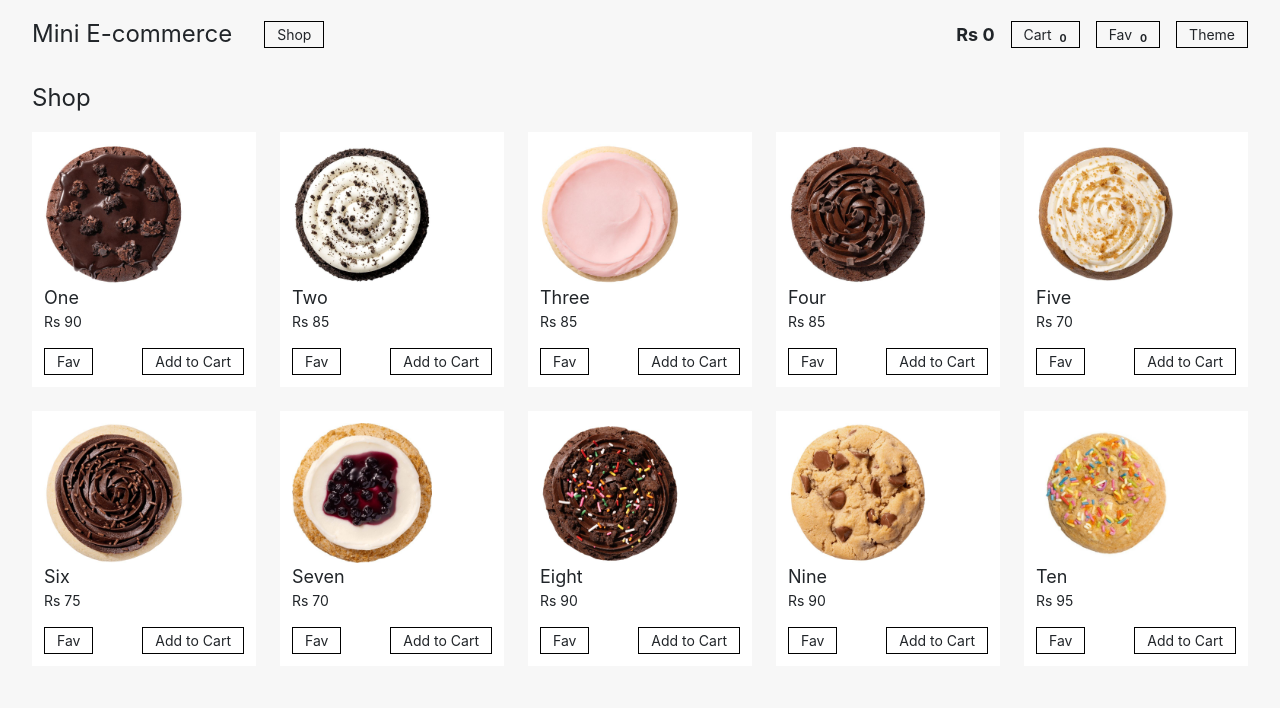
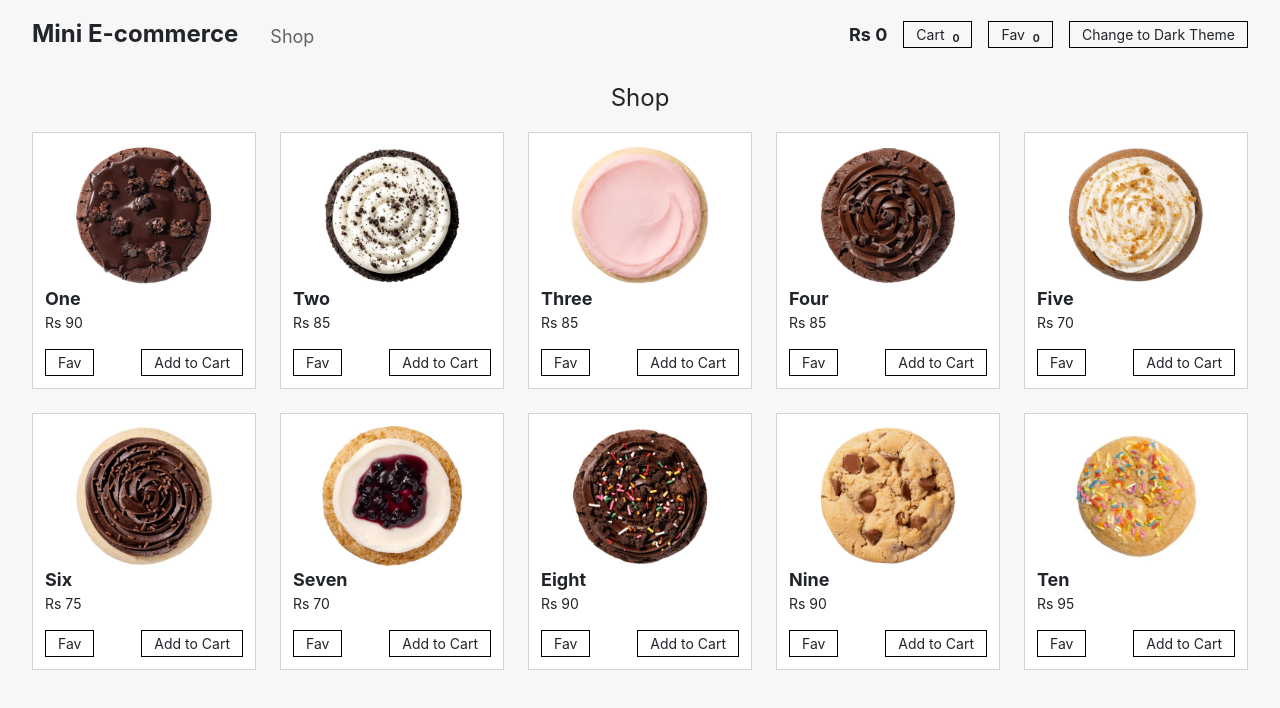
Before and after one commit to NitikaMaharjan/mini-ecommerce, a React (Vite) app: page / in a window 1280 px wide. Shown: the top 708 px of the page. Built offline with nearby package versions, Linux system fonts and the light colour scheme.

Commit message:
add theme slice

```diff
--- a/src/App.css
+++ b/src/App.css
@@ -5,5 +5,6 @@
 
 .product-item {
     padding: 12px;
-    background-color: white;
+    background-color: var(--hover-text-color);
+    border: 1px solid var(--bg-line-color);
 }
--- a/src/components/Cart.jsx
+++ b/src/components/Cart.jsx
@@ -6,21 +6,25 @@ export default function Fav() {
   const cartItems = useSelector(state => state.products.cartItems);
   return (
     <div className="content">
-      <h1 className="mb-4">Cart</h1>
-      {
-        cartItems.length!==0 &&
-        <button className="mb-4" onClick={()=>{dispatch(clearCart())}}>Clear Cart</button>
-      }
+      <h1 className="mb-4 text-center">Cart</h1>
+      <div className="flex justify-end">
+        {
+          cartItems.length!==0 &&
+          <button className="mb-4" onClick={()=>{dispatch(clearCart())}}>Clear Cart</button>
+        }
+      </div>
       <div className="grid grid-cols-5 gap-6">
         {
           cartItems.map((item, id)=>{
             return <div key={id} className="product-item">
-              <img src={item.url} style={{height: "140px", width: "140px"}}/>
-              <h3>{item.name}</h3>
+              <div className="w-full flex justify-center">
+                <img src={item.url} style={{height: "140px", width: "140px"}}/>
+              </div>
+              <h3><b>{item.name}</b></h3>
               <p>Rs {item.price}</p>
               <div className="flex justify-between mt-4">
-                <button className="button" onClick={()=>{dispatch(addToFav({id: item.id, url: item.url, name: item.name, price: item.price}))}}>Fav</button>
-                <button className="button" onClick={()=>{dispatch(removeFromCart({id: item.id, price: item.price}))}}>Remove from cart</button>
+                <button onClick={()=>{dispatch(addToFav({id: item.id, url: item.url, name: item.name, price: item.price}))}}>Fav</button>
+                <button onClick={()=>{dispatch(removeFromCart({id: item.id, price: item.price}))}}>Remove from cart</button>
               </div>
             </div>
           })
--- a/src/components/Fav.jsx
+++ b/src/components/Fav.jsx
@@ -6,17 +6,19 @@ export default function Fav() {
   const favItems = useSelector(state => state.products.favItems);
   return (
     <div className="content">
-      <h1 className="mb-4">Fav</h1>
+      <h1 className="mb-4 text-center">Fav</h1>
       <div className="grid grid-cols-5 gap-6">
         {
           favItems.map((item, id)=>{
             return <div key={id} className="product-item">
-              <img src={item.url} style={{height: "140px", width: "140px"}}/>
-              <h3>{item.name}</h3>
+              <div className="w-full flex justify-center">
+                <img src={item.url} style={{height: "140px", width: "140px"}}/>
+              </div>
+              <h3><b>{item.name}</b></h3>
               <p>Rs {item.price}</p>
               <div className="flex justify-between mt-4">
-                <button className="button" onClick={()=>{dispatch(removeFromFav(item.id))}}>Remove from Fav</button>
-                <button className="button" onClick={()=>{dispatch(addToCart({id: item.id, url: item.url, name: item.name, price: item.price}))}}>Add to Cart</button>
+                <button onClick={()=>{dispatch(removeFromFav(item.id))}}>Remove from Fav</button>
+                <button onClick={()=>{dispatch(addToCart({id: item.id, url: item.url, name: item.name, price: item.price}))}}>Add to Cart</button>
               </div>
             </div>
           })
--- a/src/components/Navbar.jsx
+++ b/src/components/Navbar.jsx
@@ -1,23 +1,25 @@
 import { useDispatch, useSelector } from "react-redux";
 import { changeContent } from "../redux/content/contentSlice";
+import { changeTheme } from "../redux/theme/themeSlice";
 
 export default function Navbar() {
     const dispatch = useDispatch();
     const cartItems = useSelector(state => state.products.cartItems);
     const favItems = useSelector(state => state.products.favItems);
     const totalPrice = useSelector(state => state.products.totalPrice);
+    const themeChoice = useSelector(state => state.theme.themeChoice);
     return (
-        <div className="fixed top-0 left-0 w-full bg-[#f7f7f7]">
+        <div className="fixed top-0 left-0 w-full">
             <div className="flex justify-between pt-4 pr-8 pb-4 pl-8">
                 <div className="flex items-center gap-8">
-                    <h1>Mini E-commerce</h1>
-                    <button onClick={()=>{dispatch(changeContent("shop"))}}>Shop</button>
+                    <h1><b>Mini E-commerce</b></h1>
+                    <h3 className="opacity-70 cursor-pointer hover:opacity-100 mt-1" onClick={()=>{dispatch(changeContent("shop"))}}>Shop</h3>
                 </div>
                 <div className="flex items-center gap-4">
                     <h3><b>Rs {totalPrice}</b></h3>
                     <button onClick={()=>{dispatch(changeContent("cart"))}}>Cart&nbsp;&nbsp;<sub><b>{cartItems.length}</b></sub></button>
                     <button onClick={()=>{dispatch(changeContent("fav"))}}>Fav&nbsp;&nbsp;<sub><b>{favItems.length}</b></sub></button>
-                    <button>Theme</button>
+                    <button onClick={()=>{dispatch(changeTheme())}}>Change to {themeChoice==="light"?"Dark":"Light"} Theme</button>
                 </div>
             </div>
         </div>
--- a/src/components/Shop.jsx
+++ b/src/components/Shop.jsx
@@ -6,17 +6,19 @@ export default function Shop() {
   const items = useSelector(state => state.products.items);
   return (
     <div className="content">
-      <h1 className="mb-4">Shop</h1>
+      <h1 className="mb-4 text-center">Shop</h1>
       <div className="grid grid-cols-5 gap-6">
         {
           items.map((item, id)=>{
             return <div key={id} className="product-item">
-              <img src={item.url} style={{height: "140px", width: "140px"}}/>
-              <h3>{item.name}</h3>
+              <div className="w-full flex justify-center">
+                <img src={item.url} style={{height: "140px", width: "140px"}}/>
+              </div>
+              <h3><b>{item.name}</b></h3>
               <p>Rs {item.price}</p>
               <div className="flex justify-between mt-4">
-                <button className="button" onClick={()=>{dispatch(addToFav({id: item.id, url: item.url, name: item.name, price: item.price}))}}>Fav</button>
-                <button className="button" onClick={()=>{dispatch(addToCart({id: item.id, url: item.url, name: item.name, price: item.price}))}}>Add to Cart</button>
+                <button onClick={()=>{dispatch(addToFav({id: item.id, url: item.url, name: item.name, price: item.price}))}}>Fav</button>
+                <button onClick={()=>{dispatch(addToCart({id: item.id, url: item.url, name: item.name, price: item.price}))}}>Add to Cart</button>
               </div>
             </div>
           })
--- a/src/index.css
+++ b/src/index.css
@@ -1,10 +1,35 @@
 @import "tailwindcss";
 
 :root {
+    --bg-line-color: #bebebeab;
     --bg-color: #f7f7f7;
     --primary-text-color: #212529;
     --secondary-text-color: #212529;
     --ternary-text-color: #212529;
+    --border-color: black;
+    --hover-text-color: white;
+}
+
+/* light theme */
+[data-theme="light"] {
+    --bg-line-color: #bebebeab;
+    --bg-color: #f7f7f7;
+    --primary-text-color: #212529;
+    --secondary-text-color: #212529;
+    --ternary-text-color: #212529;
+    --border-color: black;
+    --hover-text-color: white;
+}
+
+/* dark theme */
+[data-theme="dark"] {
+    --bg-line-color: #0f0f0fab;
+    --bg-color: #212529;
+    --primary-text-color: #f7f7f7;
+    --secondary-text-color: #f7f7f7;
+    --ternary-text-color: #f7f7f7;
+    --border-color: white;
+    --hover-text-color: black;
 }
 
 body {
@@ -31,11 +56,11 @@ button {
     font-size: 14px;
     color: var(--ternary-text-color);
     padding: 2px 12px;
-    border: 1px solid black;
+    border: 1px solid var(--border-color);
     cursor: pointer;
 }
 
 button:hover {
-    color: white;
-    background-color: black;
+    color: var(--hover-text-color);
+    background-color: var(--border-color);
 }
--- a/src/redux/store.js
+++ b/src/redux/store.js
@@ -1,10 +1,12 @@
 import { configureStore } from "@reduxjs/toolkit";
 import productsSlice from "./products/productsSlice.js";
 import contentSlice from "./content/contentSlice.js";
+import themeSlice from "./theme/themeSlice.js";
 
 export default configureStore({
   reducer: {
     products: productsSlice,
-    content: contentSlice
+    content: contentSlice,
+    theme: themeSlice
   }
 })
--- /dev/null
+++ b/src/redux/theme/themeSlice.js
@@ -0,0 +1,21 @@
+import { createSlice } from "@reduxjs/toolkit";
+
+export const themeSlice = createSlice({
+
+  name: "theme",
+
+  initialState: {
+    themeChoice: "light"
+  },
+
+  reducers: {
+    changeTheme: (state) => {
+      state.themeChoice = state.themeChoice==="light"?"dark":"light";
+      document.documentElement.setAttribute("data-theme", state.themeChoice);
+    }
+  }
+})
+
+export const { changeTheme } = themeSlice.actions
+
+export default themeSlice.reducer
```
